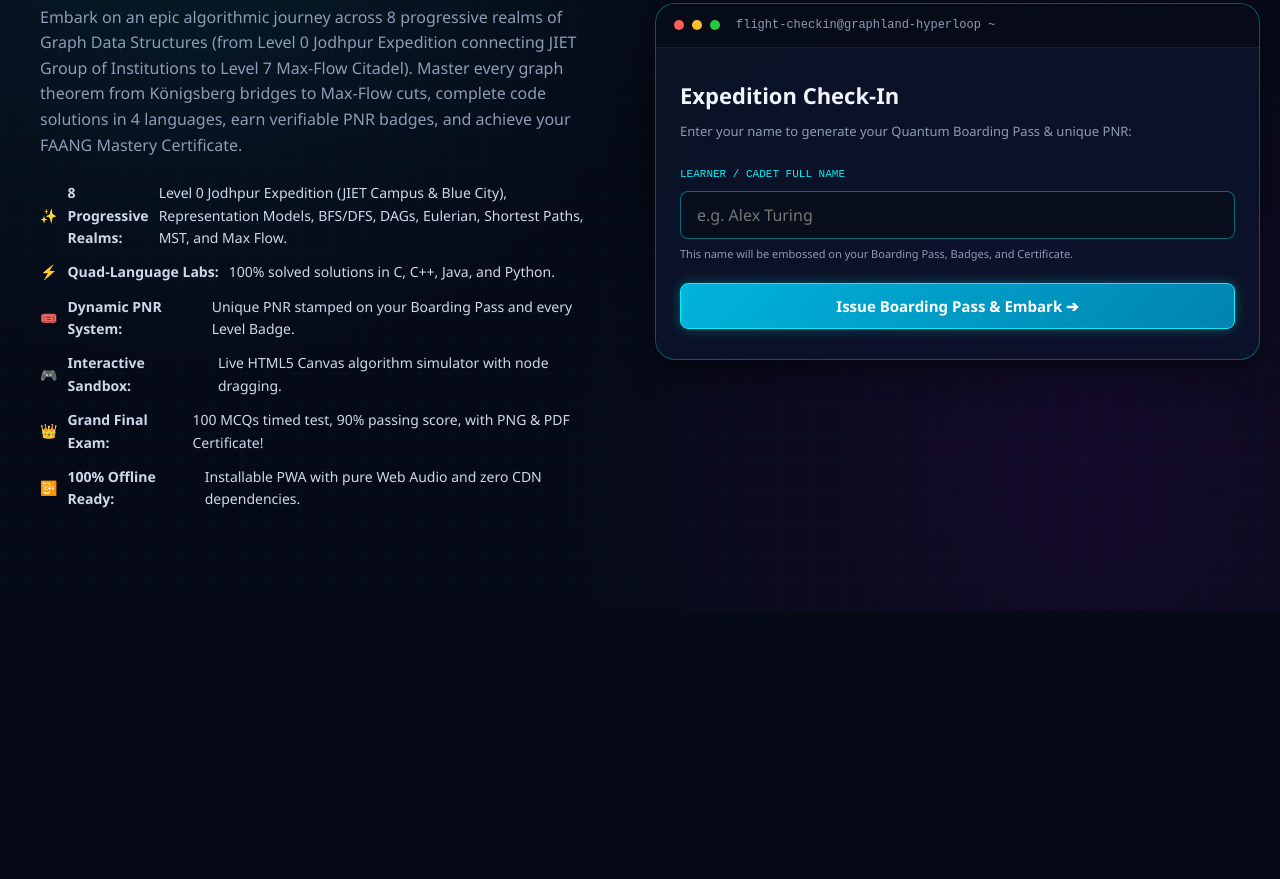
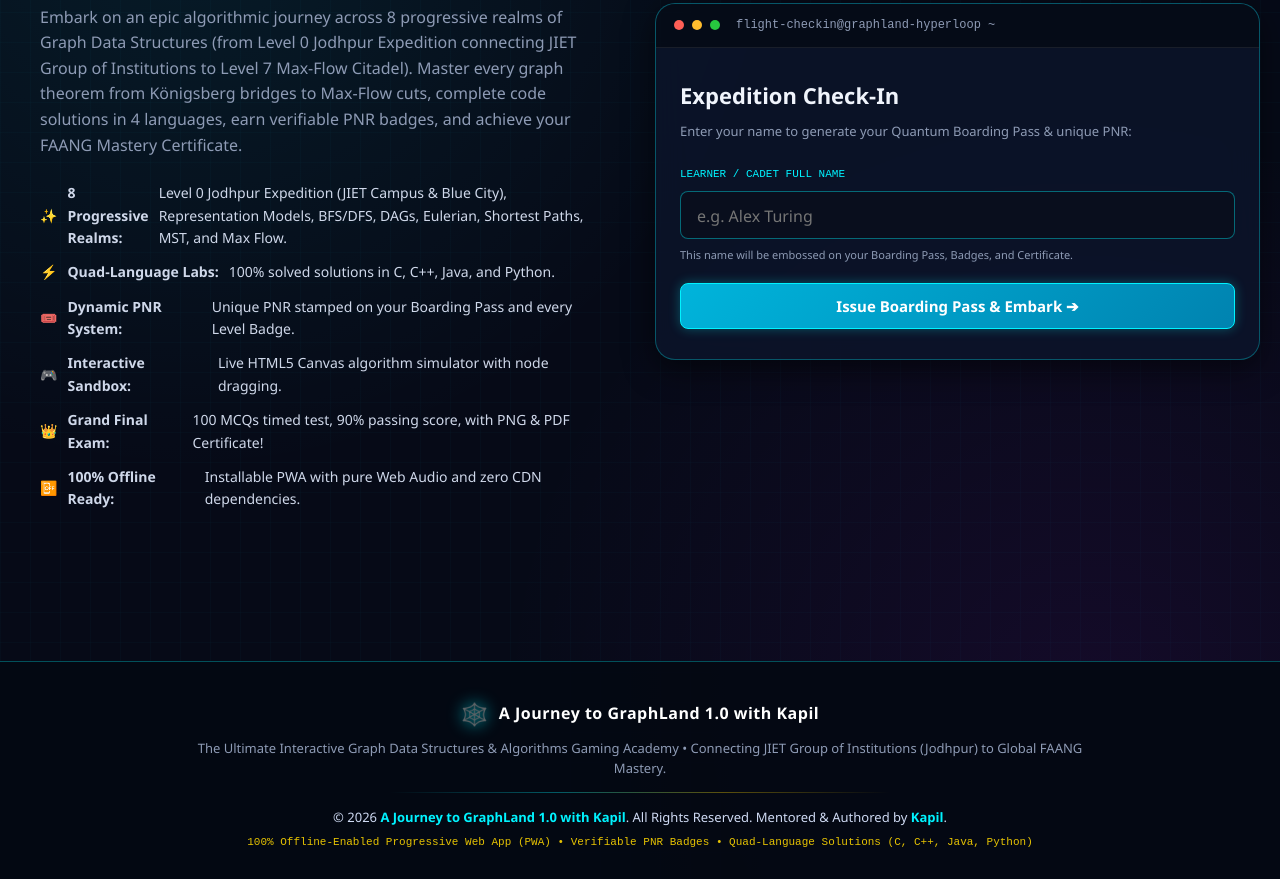
Before and after one commit to sarlayash/A-journey-to-GraphLand-1.0-with-Kapil, a website with bundled scripts: page index.html in a window 1280 px wide. Shown: the part 288-1167 px from the top of the page. Before the commit the page ends 899 px from the top, so only its background shows below. Built offline with nearby package versions, Linux system fonts and the light colour scheme.

Commit message:
feat: add official copyright and authorship attribution across website, boarding pass, badges, certificate, and README

```diff
--- a/css/styles.css
+++ b/css/styles.css
@@ -1451,6 +1451,70 @@ body {
   flex-wrap: wrap;
 }
 
+/* SITE FOOTER & COPYRIGHT STYLING */
+.app-footer {
+  margin-top: 50px;
+  background: rgba(4, 8, 18, 0.95);
+  border-top: 1px solid var(--border-neon);
+  padding: 34px 20px 28px;
+  text-align: center;
+  position: relative;
+  z-index: 10;
+}
+
+.footer-content {
+  max-width: 900px;
+  margin: 0 auto;
+}
+
+.footer-brand {
+  display: flex;
+  align-items: center;
+  justify-content: center;
+  gap: 10px;
+  font-size: 16px;
+  font-weight: 800;
+  color: #fff;
+  margin-bottom: 8px;
+  letter-spacing: 0.5px;
+}
+
+.footer-logo {
+  font-size: 22px;
+  filter: drop-shadow(0 0 8px var(--neon-cyan));
+}
+
+.footer-desc {
+  font-size: 13px;
+  color: var(--text-muted);
+  line-height: 1.5;
+  margin-bottom: 14px;
+}
+
+.footer-divider {
+  height: 1px;
+  background: linear-gradient(90deg, transparent, rgba(0, 243, 255, 0.35), rgba(255, 215, 0, 0.35), transparent);
+  margin: 14px auto;
+  max-width: 500px;
+}
+
+.copyright-text {
+  font-size: 13px;
+  color: #cfdaf3;
+  margin-bottom: 6px;
+}
+
+.copyright-text strong {
+  color: var(--neon-cyan);
+}
+
+.footer-subtext {
+  font-size: 11px;
+  font-family: var(--font-mono);
+  color: var(--neon-gold);
+  opacity: 0.9;
+}
+
 /* MOBILE RESPONSIVE ADAPTATIONS */
 @media (max-width: 900px) {
   .checkin-container {
--- a/index.html
+++ b/index.html
@@ -198,6 +198,28 @@
     </div>
   </section>
 
+  <!-- SITE FOOTER & COPYRIGHT -->
+  <footer class="app-footer">
+    <div class="footer-content">
+      <div class="footer-brand">
+        <span class="footer-logo">🕸️</span>
+        <span>A Journey to GraphLand 1.0 with Kapil</span>
+      </div>
+      <p class="footer-desc">
+        The Ultimate Interactive Graph Data Structures & Algorithms Gaming Academy • Connecting JIET Group of Institutions (Jodhpur) to Global FAANG Mastery.
+      </p>
+      <div class="footer-divider"></div>
+      <div class="footer-meta">
+        <p class="copyright-text">
+          © 2026 <strong>A Journey to GraphLand 1.0 with Kapil</strong>. All Rights Reserved. Mentored & Authored by <strong>Kapil</strong>.
+        </p>
+        <p class="footer-subtext">
+          100% Offline-Enabled Progressive Web App (PWA) • Verifiable PNR Badges • Quad-Language Solutions (C, C++, Java, Python)
+        </p>
+      </div>
+    </div>
+  </footer>
+
   <!-- MODAL: BOARDING PASS -->
   <div class="modal-overlay" id="modal-boarding-pass">
     <div class="modal-box">
--- a/js/canvas/badgeGenerator.js
+++ b/js/canvas/badgeGenerator.js
@@ -132,6 +132,11 @@ export function generateBadgeCanvas(level, learnerName = "EXPLORER", levelPnr =
   const dateStr = new Date().toISOString().slice(0, 10);
   ctx.fillText(`AUTHENTICATED ${dateStr} // FAANG ALGORITHM LABS`, cx, 585);
 
+  // Copyright Stamp
+  ctx.fillStyle = "rgba(255, 255, 255, 0.4)";
+  ctx.font = "9px monospace";
+  ctx.fillText("© 2026 GRAPHLAND WITH KAPIL • ALL RIGHTS RESERVED", cx, 608);
+
   // Corner rivets
   const cornerR = hexRadius + 15;
   for (let i = 0; i < 6; i++) {
--- a/js/canvas/boardingPassGenerator.js
+++ b/js/canvas/boardingPassGenerator.js
@@ -197,7 +197,11 @@ export function generateBoardingPassCanvas(learnerName = "ALGORITHM EXPLORER", p
 
   ctx.fillStyle = "rgba(0, 243, 255, 0.7)";
   ctx.font = "10px monospace";
-  ctx.fillText("JIET JODHPUR CAMPUS ➔ 8 EXPEDITION REALMS ➔ FAANG HONORS CERTIFICATION", 50, 482);
+  ctx.fillText("JIET JODHPUR CAMPUS ➔ 8 EXPEDITION REALMS ➔ FAANG HONORS CERTIFICATION", 50, 480);
+
+  ctx.fillStyle = "rgba(255, 255, 255, 0.45)";
+  ctx.font = "9px monospace";
+  ctx.fillText("© 2026 A Journey to GraphLand 1.0 with Kapil. All Rights Reserved. Mentored by Kapil.", 50, 498);
 
   // RIGHT STUB
   ctx.fillStyle = "#00f3ff";
--- a/js/canvas/certificateGenerator.js
+++ b/js/canvas/certificateGenerator.js
@@ -235,7 +235,12 @@ export function generateCertificateCanvas(learnerName = "ALGORITHM MASTER", scor
   ctx.fillStyle = "rgba(255, 255, 255, 0.55)";
   ctx.font = "12px monospace";
   const dateStr = new Date().toISOString().slice(0, 10);
-  ctx.fillText(`Issued: ${dateStr}  •  Verification Hash: ${generateSimpleHash(pnr + learnerName)}  •  100% Offline Verifiable`, cx, 1030);
+  ctx.fillText(`Issued: ${dateStr}  •  Verification Hash: ${generateSimpleHash(pnr + learnerName)}  •  100% Offline Verifiable`, cx, 1025);
+
+  // Copyright Notice
+  ctx.fillStyle = "rgba(255, 255, 255, 0.4)";
+  ctx.font = "11px monospace";
+  ctx.fillText("© 2026 A Journey to GraphLand 1.0 with Kapil. All Rights Reserved. Mentored by Kapil • JIET Group of Institutions.", cx, 1048);
 
   return canvas;
 }
```
Also changed, not shown: tests/test_suite.mjs (+18 -0 lines), README.md.
